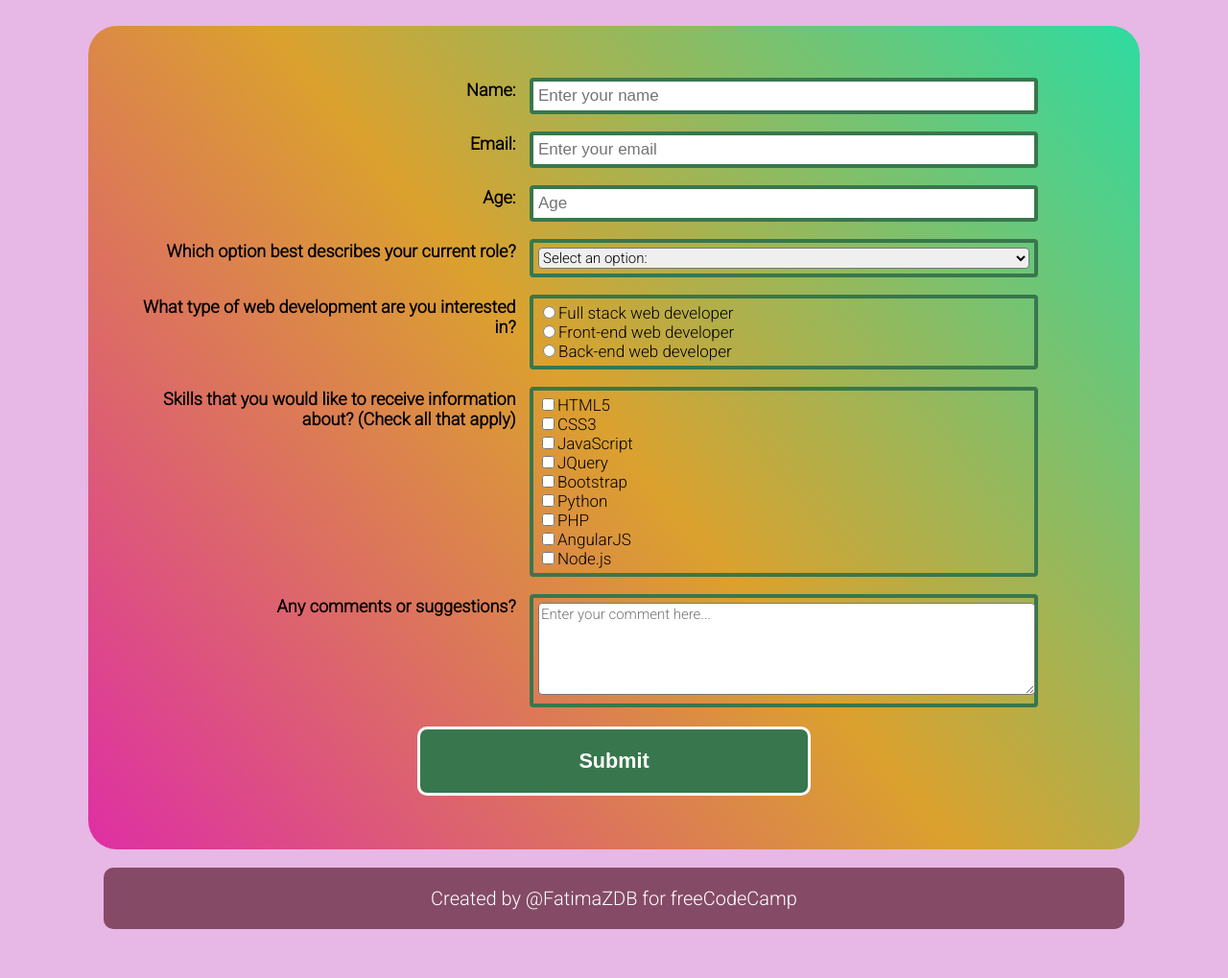
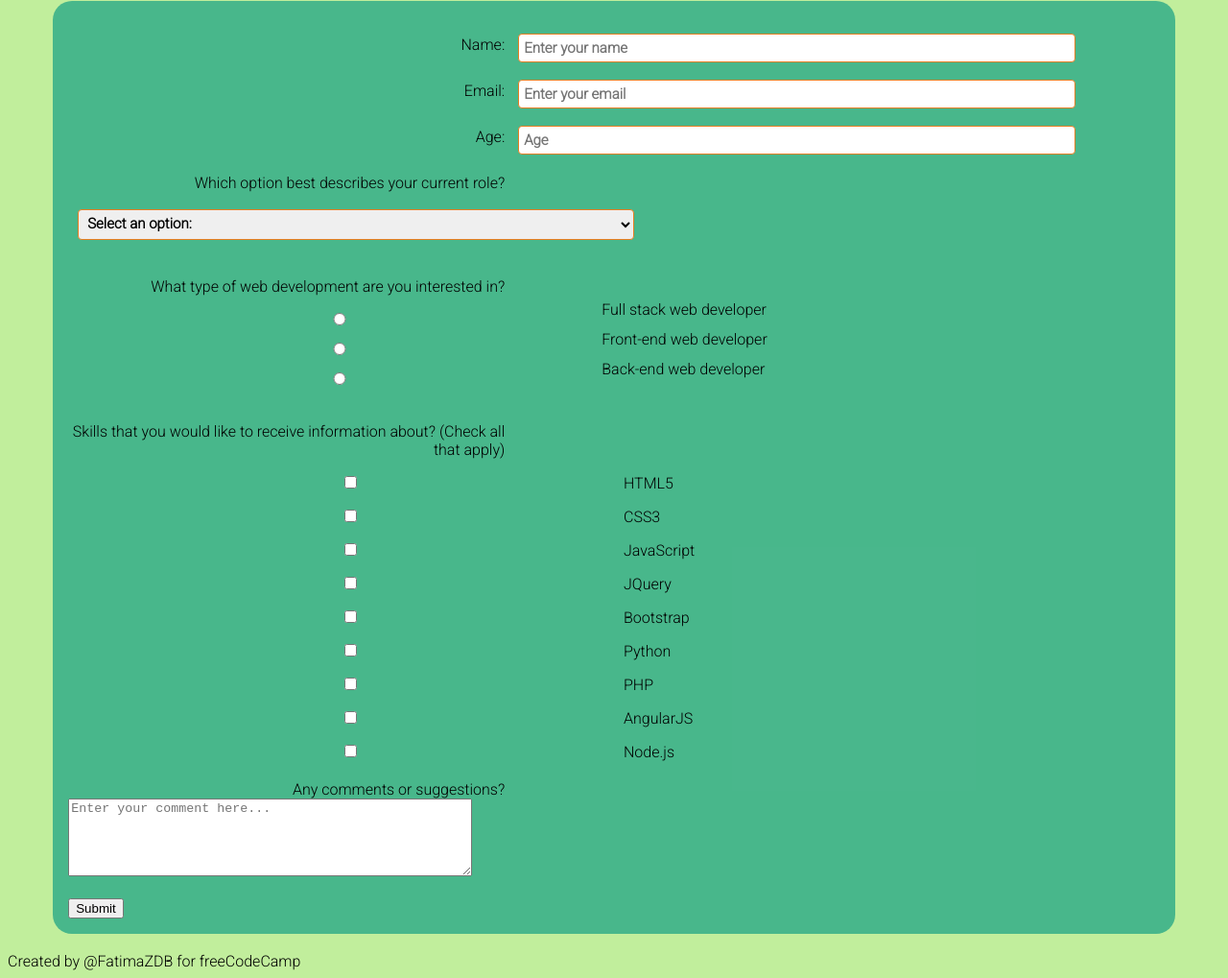
Before and after one commit to FatimaZDB/SurveyForm, a plain HTML site: page index.html in a window 1280 px wide. Shown: the part 193-1212 px from the top of the page at 96% size. Drawn offline with Linux system fonts and the light colour scheme.

Commit message:
agregamos archivo css modificado

```diff
--- a/css/estilo.css
+++ b/css/estilo.css
@@ -1,15 +1,14 @@
 @import url("https://fonts.googleapis.com/css2?family=Roboto:wght@300&display=swap");
 body {
   font-family: 'Roboto', sans-serif;
-  background: #e7b7e5;
-  margin: 2em auto; }
+  background: #C1EE9C; }
 
 header {
-  background-color: #854b66;
+  background-color: rgba(230, 126, 34, 0.8);
   border-radius: 20px;
   margin: 2em auto;
-  width: 80%;
-  padding: 2em; }
+  padding: 20px;
+  width: 90%; }
   header h1 {
     margin: 0;
     padding: 0;
@@ -25,105 +24,62 @@ header {
     margin: 0;
     padding: 0;
     text-align: center;
-    color: #fff;
-    font-size: 1.3em;
+    font-size: 1.2em;
     line-height: 1.2em; }
   header hr {
     width: 70%;
     margin: 10px auto; }
 
 form {
-  font-size: 18px;
-  font-weight: 200;
-  background: linear-gradient(50deg, #de2fa4, #dba12e, #2edba1);
-  border-radius: 30px;
+  background-color: rgba(22, 160, 133, 0.7);
+  border-radius: 20px;
   margin: auto;
-  width: 80%;
-  padding: 2em; }
+  width: 90%;
+  padding: 1em; }
 
 label {
   display: inline-block;
   text-align: right;
-  font-weight: bold;
   width: 40%;
   vertical-align: top;
   margin-top: 20px; }
 
-.input-tab {
+input {
+  margin: 7px;
   display: inline-block;
   text-align: left;
   width: 50%;
+  margin-left: 10px;
+  border: 1px solid #e67e22;
+  border-radius: 4px;
+  font-family: inherit;
+  font-size: 15px;
+  font-weight: bold;
   padding: 5px;
-  margin: 18px 0 0 10px;
-  border: 4px solid #38774d;
-  border-radius: 4px;
-  font-size: 17px; }
+  margin: 18px 0 0 10px; }
 
 #dropdown {
+  margin: 7px;
   display: inline-block;
   text-align: left;
-  width: 100%;
-  margin: 0em;
+  width: 51%;
+  margin-left: 10px;
+  border: 1px solid #e67e22;
   border-radius: 4px;
   font-family: inherit;
-  font-size: 15px; }
+  font-size: 15px;
+  font-weight: bold;
+  padding: 5px;
+  margin: 18px 0 0 10px; }
 
-#textarea {
+#buttons {
   display: inline-block;
   text-align: left;
-  width: 100%;
-  margin: 0em;
-  padding: right 1px;
-  border-radius: 4px;
-  font-family: inherit;
-  font-size: 15px; }
+  width: 48%;
+  vertical-align: middle; }
 
-.button-area {
-  width: 40%;
-  text-align: center;
-  margin: 20px auto; }
-
-#submit_button {
-  width: 100%;
-  text-align: center;
-  margin: auto;
-  background-color: #38774d;
-  border-radius: 10px;
-  color: white;
-  font-size: 1.2em;
-  font-weight: bold;
-  padding: 20px;
-  border: 3px solid; }
-
-#submit_button:hover {
-  background-color: #85bd91;
-  font-size: 1.1em; }
-
-footer {
-  margin: auto;
-  padding: 1em;
-  text-align: center;
-  background: #854b66;
-  color: #fff;
-  width: 80%;
-  border-radius: 10px;
-  font-size: 20px; }
-
-@media only screen and (max-width: 768px) {
-  h1 {
-    font-size: 2em; }
-
-  label {
-    width: 100%;
-    text-align: left; }
-
-  .input-tab {
-    width: 100%;
-    float: left;
-    margin-left: -10px; }
-
-  .button-area {
-    width: 100%;
-    margin: auto; } }
+  input[type="radio"]{
+    background-color: #cad49d;
+  }
 
 /*# sourceMappingURL=estilo.css.map */
```
